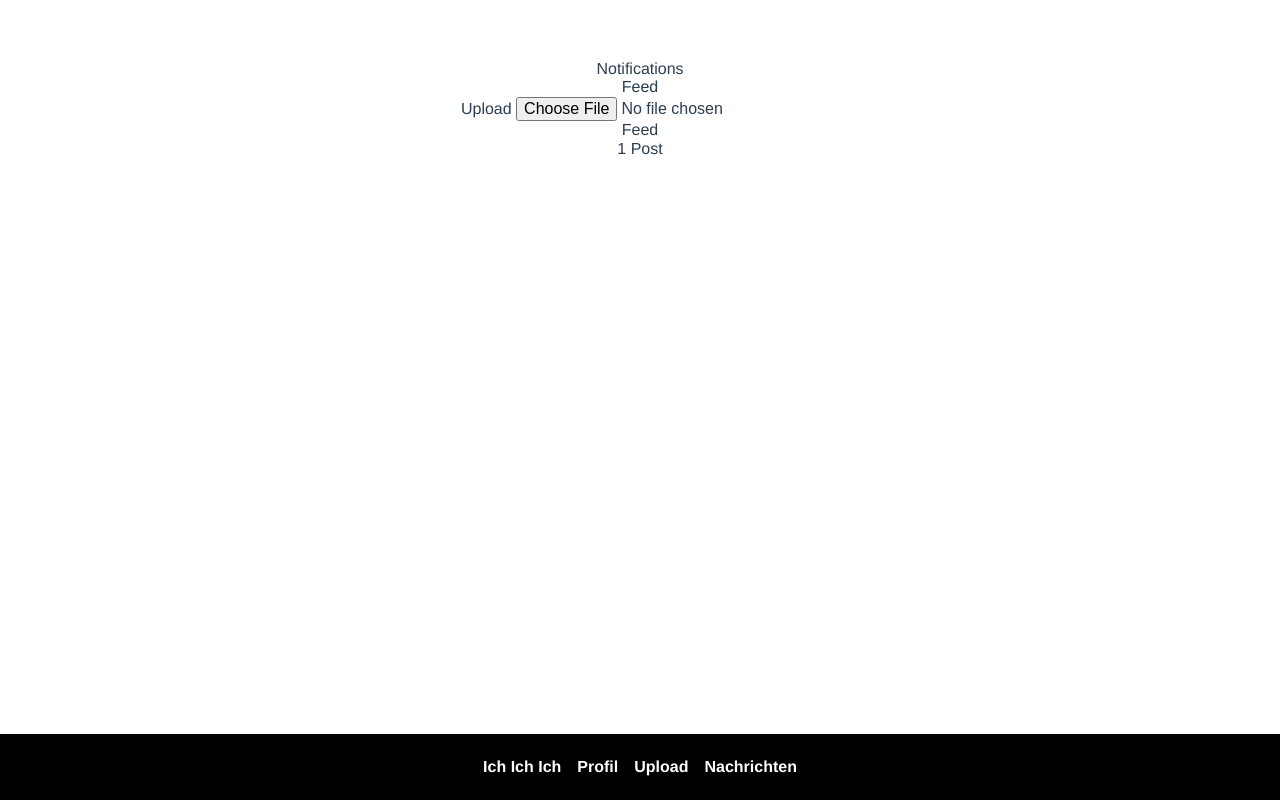
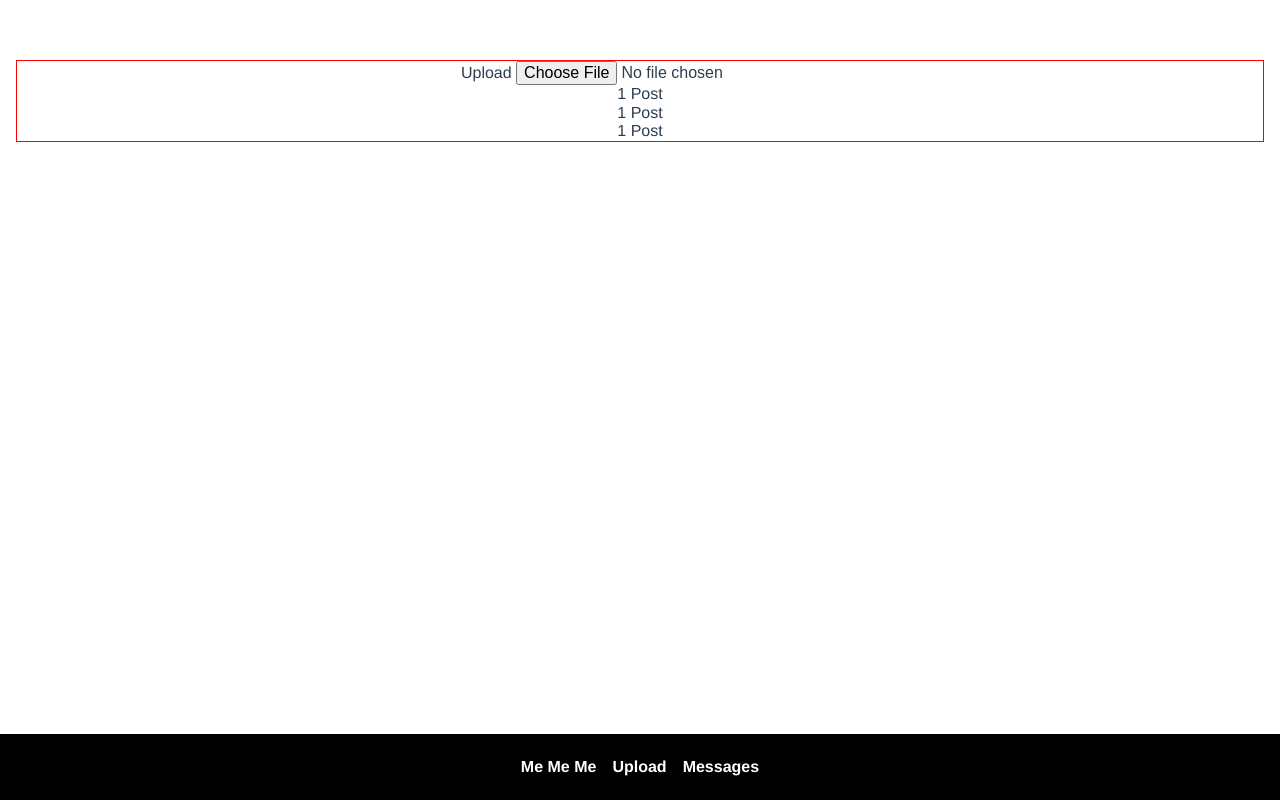
Before and after one commit to lukatschinho/instantfame, a Vue app: page / in a window 1280 px wide. Built offline with nearby package versions, Linux system fonts and the light colour scheme.

Commit message:
changed app components structure

```diff
--- a/src/App.vue
+++ b/src/App.vue
@@ -1,31 +1,20 @@
 <template>
   <div id="app">
-    <NavigationBar/>
-    <Notifications></Notifications>
-    <Feed/>
-    <Upload/>
-    <Messages v-if="setActiveContent()" />
-    <Post/>
+    <!-- <AppHeader/> -->
+    <AppContent/>
+    <AppNavigationBar/>
   </div>
 </template>
 
 <script>
-import NavigationBar from './components/NavigationBar'
-import Notifications from './components/Notifications'
-import Feed from './components/Feed'
-import Upload from './components/Upload'
-import Messages from './components/Messages'
-import Post from './components/Post'
+import AppContent from './components/AppContent'
+import AppNavigationBar from './components/AppNavigationBar'
 
 export default {
   name: 'app',
   components: {
-    NavigationBar,
-    Notifications,
-    Feed,
-    Upload,
-    Messages,
-    Post
+    AppNavigationBar,
+    AppContent
   },
   methods: {
     setActiveContent() {
--- /dev/null
+++ b/src/components/AppContent.vue
@@ -0,0 +1,39 @@
+<template>
+  <div class="content">
+    <Upload/>
+    <Messages v-if="contentIsActive()" />
+    <Feed/>
+  </div>
+</template>
+
+<script>
+import Upload from './Upload'
+import Messages from './Messages'
+import Feed from './Feed'
+
+export default {
+  name: 'Content',
+  components: {
+    Upload,
+    Messages,
+    Feed
+  },
+  data () {
+    return {
+    }
+  },
+  methods: {
+    contentIsActive(link) {
+      return link;
+    }
+  }
+}
+</script>
+
+<!-- Add "scoped" attribute to limit CSS to this component only -->
+<style scoped lang="scss">
+.content {
+  border: 1px solid red;
+  margin: 16px;
+}
+</style>
--- a/src/components/NavigationBar.vue
+++ b/src/components/AppNavigationBar.vue
@@ -1,9 +1,8 @@
 <template>
   <div class="navigation">
-    <a href="" @click="setActive()">Ich Ich Ich</a>
-    <a href="" @click="setActive()">Profil</a>
-    <a href="" @click="setActive()">Upload</a>
-    <a href="" @click="setActive()">Nachrichten</a>
+    <a href="" @click="contentIsActive(feed)">Me Me Me</a>
+    <a href="" @click="contentIsActive(upload)">Upload</a>
+    <a href="" @click="contentIsActive(messages)">Messages</a>
   </div>
 </template>
 
@@ -16,8 +15,8 @@ export default {
     }
   },
   methods: {
-    setActive() {
-      return true;
+    contentIsActive(link) {
+      return link;
     }
   }
 }
--- a/src/components/Feed.vue
+++ b/src/components/Feed.vue
@@ -1,12 +1,19 @@
 <template>
   <div class="feed">
-    Feed
+    <Post/>
+    <Post/>
+    <Post/>
   </div>
 </template>
 
 <script>
+import Post from './Post'
+
 export default {
   name: 'Feed',
+  components: {
+    Post
+  },
   data () {
     return {
     }
--- a/src/components/Messages.vue
+++ b/src/components/Messages.vue
@@ -1,6 +1,6 @@
 <template>
   <div class="messages">
-    Feed
+    Messages
   </div>
 </template>
 
```
